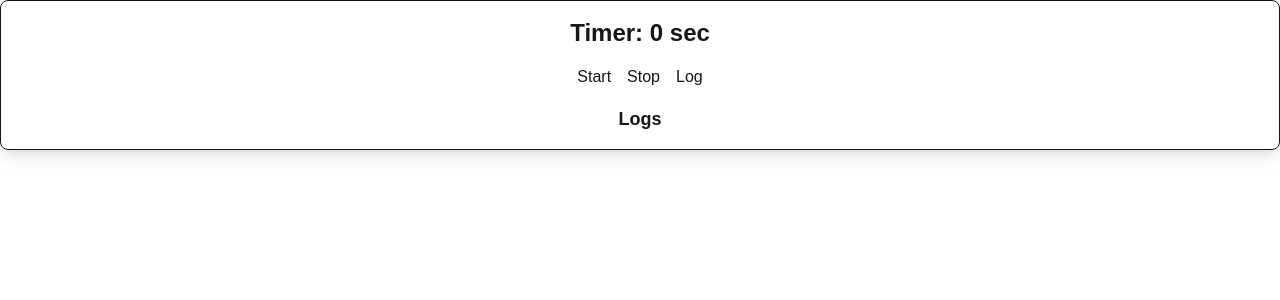
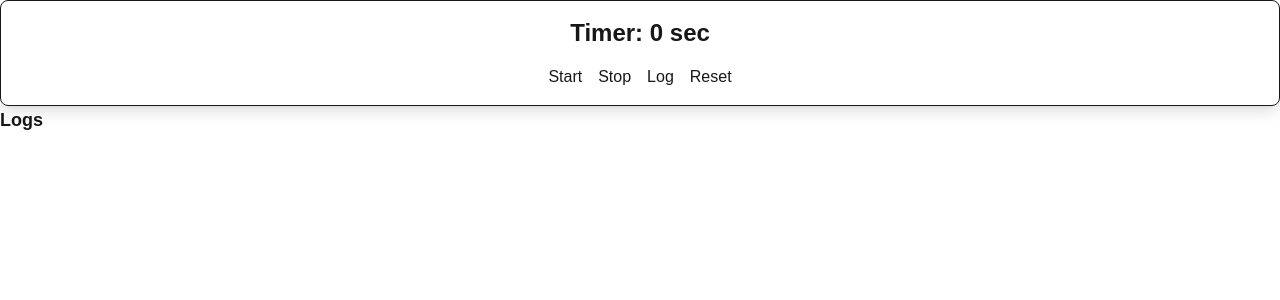
Before and after one commit to Abdul-Rahimm/Timer-app, a Next.js app: page / in a window 1280 px wide. Shown: the top 300 px of the page. Built offline with nearby package versions, Linux system fonts and the light colour scheme.

Commit message:
refactored code to move logs into its own component

```diff
--- a/app/page.tsx
+++ b/app/page.tsx
@@ -1,7 +1,15 @@
+"use client"
 import Timer from "@/components/timer";
+import Logs from "@/components/logs";
+import { useState } from "react";
 
-export default function main() {
+
+export default function Main() {
+  const [logs, setLogs] = useState<number[]>([]);
   return (
-    <Timer />
+    <>
+      <Timer setLogs={setLogs} />
+      <Logs logs={logs} />
+    </>
   );
 }
--- /dev/null
+++ b/components/logs.tsx
@@ -0,0 +1,15 @@
+"use client"
+import React from 'react'
+
+export default function Logs({ logs }: { logs: number[] }) {
+    return (
+        <div>
+            <h2 className="text-lg font-bold">Logs</h2>
+            <ul>
+                {logs.map((log, index) => (
+                    <li key={index}>{log} sec</li>
+                ))}
+            </ul>
+        </div>
+    )
+}
--- a/components/timer.tsx
+++ b/components/timer.tsx
@@ -1,11 +1,15 @@
 'use client'
 
-import { use, useEffect, useState } from "react";
+import React, { useEffect, useState } from "react";
 
-export default function Timer() {
+interface TimerProps {
+    setLogs: React.Dispatch<React.SetStateAction<number[]>>;
+}
+
+
+export default function Timer({ setLogs }: TimerProps) {
     const [seconds, setSeconds] = useState(0);
     const [isRunning, setIsRunning] = useState(false);
-    const [logs, setLogs] = useState<number[]>([]);
     const [mounted, setMounted] = useState(false);
 
 
@@ -37,6 +41,10 @@ export default function Timer() {
         setLogs((prev) => [...prev, seconds]);
     }
 
+    function resetTime() {
+        setSeconds(0);
+    }
+
     if (!mounted)
         return <div>Loading...</div>
 
@@ -54,14 +62,9 @@ export default function Timer() {
                 <button onClick={addLog}>
                     Log
                 </button>
-            </div>
-            <div>
-                <h2 className="text-lg font-bold">Logs</h2>
-                <ul>
-                    {logs.map((log, index) => (
-                        <li key={index}>{log} sec</li>
-                    ))}
-                </ul>
+                <button onClick={resetTime}>
+                    Reset
+                </button>
             </div>
         </div>
     );
```
Also changed, not shown: package.json (+7 -5 lines), 1 other file (tests, documents, lock files or other folders).
